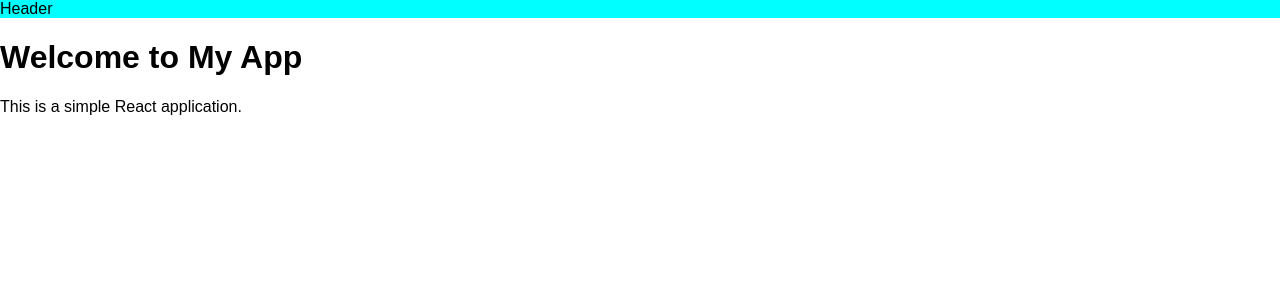
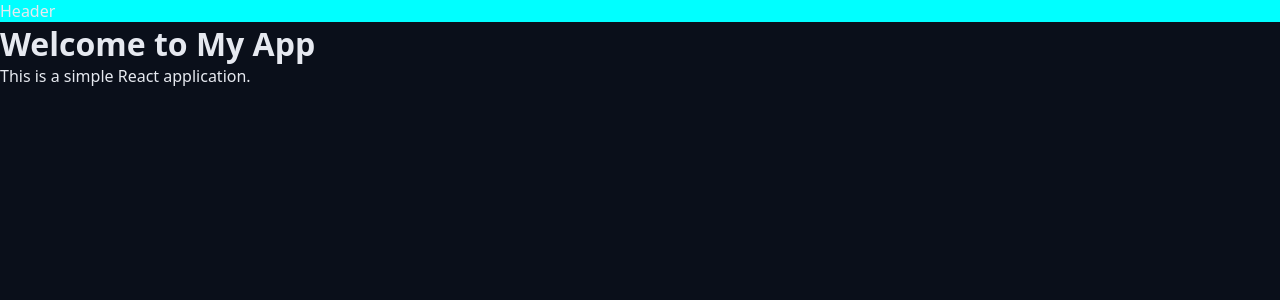
Before and after one commit to lucasmetron/Chronos, a React (Vite) app: page / in a window 1280 px wide. Shown: the top 300 px of the page. Built offline with nearby package versions, Linux system fonts and the light colour scheme.

Commit message:
feat: adicionar variáveis de tema CSS para gerenciamento de cores

```diff
--- a/src/styles/global.css
+++ b/src/styles/global.css
@@ -1,5 +1,17 @@
-body {
+* {
   margin: 0;
   padding: 0;
-  font-family: sans-serif;
+  box-sizing: border-box;
 }
+
+html {
+  font-size: 62.5%;
+}
+
+body {
+  font-family: system-ui, -apple-system, BlinkMacSystemFont, 'Segoe UI', Roboto,
+    Oxygen, Ubuntu, Cantarell, 'Open Sans', 'Helvetica Neue', sans-serif;
+  font-size: 1.6rem; /* 16px */
+  background: var(--gray-900);
+  color: var(--text-default);
+}
--- a/src/styles/theme.css
+++ b/src/styles/theme.css
@@ -0,0 +1,37 @@
+:root {
+  --gray-100: #e6e9f0;
+  --gray-200: #cdd3e1;
+  --gray-300: #aab3cc;
+  --gray-400: #555f7d;
+  --gray-500: #454f6a;
+  --gray-600: #363d56;
+  --gray-700: #272f43;
+  --gray-800: #181f2e;
+  --gray-900: #0a0f1a;
+
+  --primary-light: #4de7b7;
+  --primary: #0da170;
+  --primary-dark: #065f46;
+
+  --link-color: #10b981;
+  --link-hover: #0b8a60;
+
+  --success: #22c55e;
+  --warning: #eab308;
+  --error: #991b1b;
+  --info: #0ea5e9;
+
+  --text-over-primary: #0a0f1a;
+  --text-over-primary-dark: #e6e9f0;
+  --text-over-primary-light: #0a0f1a;
+  --text-over-success: #0a0f1a;
+  --text-over-warning: #0a0f1a;
+  --text-over-error: #e6e9f0;
+  --text-over-info: #0a0f1a;
+
+  --text-default: #e6e9f0;
+  --text-muted: #aab3cc;
+
+  --disabled: #555f7d;
+  --text-disabled: #aab3cc;
+}
```
